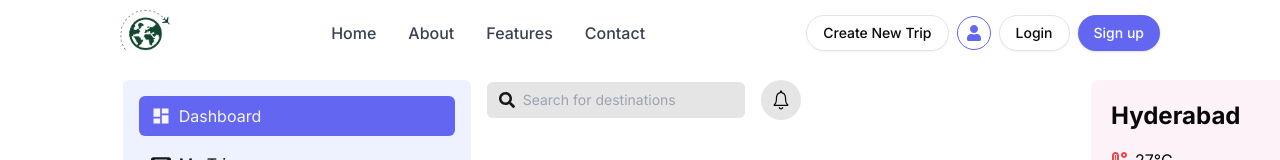
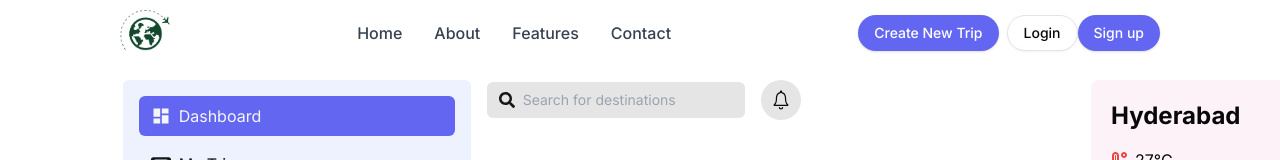
Before and after one commit to haquedot/tripsmart, a Next.js app: page /dashboard in a window 1280 px wide. Shown: the top 160 px of the page. Built offline with nearby package versions, Linux system fonts and the light colour scheme.

Commit message:
fixed navbar

```diff
--- a/src/app/dashboard/Dashboard.tsx
+++ b/src/app/dashboard/Dashboard.tsx
@@ -31,7 +31,7 @@ export default function Dashboard() {
                 />
               </div>
               <Link
-                href="#"
+                href="/dashboard/notification"
                 className="bg-neutral-200 p-2 rounded-full text-neutral-900-500"
               >
                 <IoIosNotificationsOutline className="text-lg md:text-2xl" />
--- a/src/components/Navbar.tsx
+++ b/src/components/Navbar.tsx
@@ -39,6 +39,7 @@ const Navbar: React.FC = () => {
         };
     }, []);
 
+
     const handleLogout = () => {
         document.cookie = `token=; path=/; expires=Thu, 01 Jan 1970 00:00:00 GMT`;
         toast.success('Logout successful!');
@@ -61,39 +62,43 @@ const Navbar: React.FC = () => {
                         <div className="flex items-center gap-2">
                             <Dialog>
                                 <DialogTrigger asChild>
-                                    <Button variant="outline">Create New Trip</Button>
+                                    <Button>Create New Trip</Button>
                                 </DialogTrigger>
                                 <DialogContent className="max-w-[625px]">
                                     <CreateTripForm />
                                 </DialogContent>
                             </Dialog>
+                            {/* show dropdown menu if token is available in cookie only */}
+                            {
+                                document.cookie.includes('token') ? (
                                     <DropdownMenu>
-                                <DropdownMenuTrigger className='p-2 text-indigo-500 rounded-full border border-indigo-500'>
-                                    <FaUser className="h-4 w-4" />
+                                        <DropdownMenuTrigger asChild>
+                                            <Button variant="outline">
+                                                <FaUser />
+                                            </Button>
                                         </DropdownMenuTrigger>
                                         <DropdownMenuContent>
-                                    <DropdownMenuLabel>
-                                        <Link href="/dashboard">Profile</Link>
-                                    </DropdownMenuLabel>
+                                            <DropdownMenuLabel>Profile</DropdownMenuLabel>
+                                            <DropdownMenuItem>
+                                                <Link href="/dashboard">My Profile</Link>
+                                            </DropdownMenuItem>
                                             <DropdownMenuSeparator />
                                             <DropdownMenuItem>
-                                        <Link href="/dashboard/settings">Settings</Link>
-                                    </DropdownMenuItem>
-                                    <DropdownMenuItem>
-                                        <Link
-                                            onClick={handleLogout}
-                                            href="/login"
-                                        >
-                                            Logout
-                                        </Link>
+                                                <button onClick={handleLogout}>Logout</button>
                                             </DropdownMenuItem>
                                         </DropdownMenuContent>
                                     </DropdownMenu>
-                        </div>
+                                ) : (
+                                    <div className="flex">
                                         <Button variant={'outline'} onClick={() => router.push('/login')}>Login</Button>
                                         <Button onClick={() => router.push('/signup')}>
                                             Sign up
                                         </Button>
+                                    </div>
+                                )
+                            }
+                        </div>
+
                     </div>
                     <button
                         onClick={() => setIsOpen(!isOpen)}
```
Lines whose indentation alone changed are shown as unchanged.
